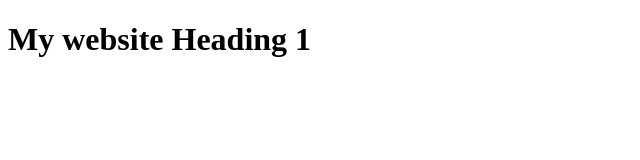
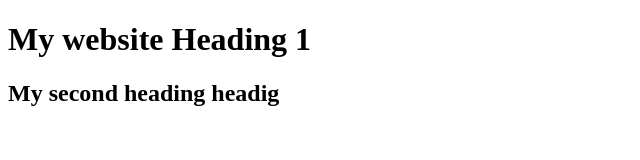
Before and after one commit to sahadatPhero/myfirstwebsite2, a plain HTML site: page index.html in a window 1280 px wide. Shown: the whole page, without its empty margins (0-640 px from the left). Drawn offline with Linux system fonts and the light colour scheme.

Commit message:
second coment after chang

```diff
--- a/index.html
+++ b/index.html
@@ -8,5 +8,6 @@
 </head>
 <body>
     <h1>My website Heading 1</h1>
+    <h2>My second heading headig</h2>
 </body>
 </html>
```
